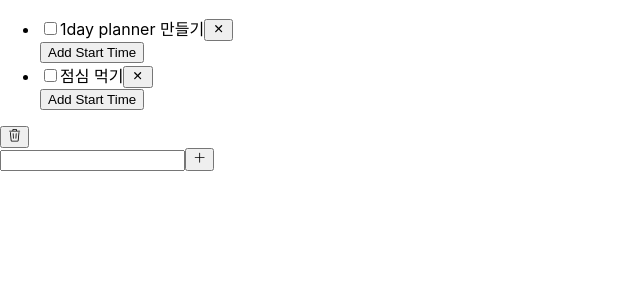
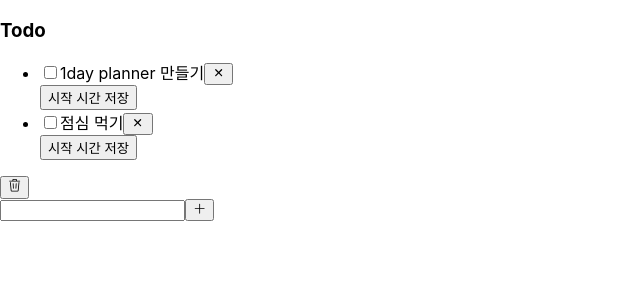
Before and after one commit to aan-sy/todo-list, a React (Create React App) app: page / in a window 1280 px wide. Shown: the top 300 px of the page, without its empty margins (0-640 px from the left). Built offline with nearby package versions, Linux system fonts and the light colour scheme.

Commit message:
Update: 목록 별 시작 시간 및 완료 시간 표시

```diff
--- a/src/components/Add/Add.jsx
+++ b/src/components/Add/Add.jsx
@@ -15,7 +15,9 @@ export default function Add({ onAdd }) {
     onAdd({
       id: uuidv4(),
       text: value,
-      status: 'todo'
+      status: 'todo',
+      startTime: '',
+      endTime: '',
     })
 
     setValue('');
--- a/src/components/Todo/Todo.jsx
+++ b/src/components/Todo/Todo.jsx
@@ -2,53 +2,49 @@ import React, { useState } from 'react';
 import { IoClose } from 'react-icons/io5';
 
 export default function Todo({ todo, onDelete, onUpdate }) {
-  const [checked, setChecked] = useState(false);
-  const [startTime, setStartTime] = useState('');
-  const [endTime, setEndTime] = useState('');
-  const { id, text, status } = todo;
+  const { id, text, status, startTime, endTime } = todo;
 
   const handleDelete = () => {onDelete(todo)}
 
   const handleChecked = (e) => {
     const status = e.target.checked ? 'completed' : 'todo';
-    onUpdate({...todo, status});
-    setChecked(checked => !checked);
-    e.target.checked && startTime !== '' && addEndTime();
+    if (startTime && e.target.checked) {
+      let endTime = checkTime();
+      onUpdate({...todo, status, endTime});
+    } else{
+      onUpdate({...todo, status});
+    }
   }
 
-  const addStartTime = () => {
+  const handleStartTime = () => {
     const startTime = checkTime();
-    setStartTime(startTime);
-  }
-
-  const addEndTime = () => {
-    const endTime = checkTime();
-    setEndTime(endTime);
-  }
-
-  const checkTime = () => {
-    const time = new Date();
-    let hours = time.getHours();
-    hours = hours < 10 ? `0${hours}` : hours;
-    let minutes = time.getMinutes();
-    minutes = minutes < 10 ? `0${minutes}` : minutes;
-    return `${hours} : ${minutes}`
+    onUpdate({...todo, startTime});
   }
 
   return (
     <li>
       <div>
-        <input id={id} type="checkbox" checked={checked} onChange={handleChecked} />
+        <input id={id} type="checkbox" checked={status === 'completed'} onChange={handleChecked} />
         <label htmlFor={id}>{text}</label>
-        <button onClick={handleDelete}>
-          <IoClose />
-        </button>
+        <button onClick={handleDelete}><IoClose /></button>
       </div>
       <div>
-        {startTime === '' && <button onClick={addStartTime}>Add Start Time</button>}
-        {startTime !== '' && <span>{`시작 시간: ${startTime}`}</span> }
-        {endTime !== '' && <span>{`완료 시간: ${endTime}`} </span>}
+        {!!startTime || <button onClick={handleStartTime}>시작 시간 저장</button>}
+        {!!startTime && <span>시작 시간 <strong>{`${startTime}`}</strong></span>}
+        {!!endTime && <span>완료 시간 <strong>{`${endTime}`}</strong></span>}
       </div>
     </li>
   );
 }
+
+function checkTime() {
+  const time = new Date();
+
+  let hour = time.getHours();
+  hour = hour < 10 ? `0${hour}` : hour;
+
+  let minutes = time.getMinutes();
+  minutes = minutes < 10 ? `0${minutes}` : minutes;
+
+  return `${hour} : ${minutes}`;
+}
--- a/src/components/TodoList/TodoList.jsx
+++ b/src/components/TodoList/TodoList.jsx
@@ -8,30 +8,39 @@ export default function TodoList() {
     {
       id : '123',
       text: '1day planner 만들기',
-      status: 'todo'
+      status: 'todo',
+      startTime: '',
+      endTime: ''
     },
     {
       id : '234',
       text: '점심 먹기',
-      status: 'todo'
+      status: 'todo',
+      startTime: '',
+      endTime: ''
     },
   ])
 
   const handleAddTodo = (newTodo) => {setTodos(todos => [...todos, newTodo]);}
   const handleDeleteTodo = (deleted) => {setTodos(todos => todos.filter(todo => todo.id !== deleted.id))}
   const handleUpdateTodo = (updated) => {setTodos(todos => todos.map(todo => todo.id === updated.id ? updated : todo))};
+
   const handleDeleteAll = () => {setTodos(todos => todos.filter(todo => todo.status === 'todo'))};
-
 
   return (
     <section>
+      <h3>Todo</h3>
       <ul>
-        {todos.map((todo) => <Todo key={todo.id} todo={todo} onDelete={handleDeleteTodo} onUpdate={handleUpdateTodo} />)}
+        {todos.map((todo) => (
+          <Todo
+            key={todo.id}
+            todo={todo}
+            onDelete={handleDeleteTodo}
+            onUpdate={handleUpdateTodo}
+          />))}
       </ul>
       <section>
-        <button onClick={handleDeleteAll}>
-          <GoTrash />
-        </button>
+        <button onClick={handleDeleteAll}><GoTrash /></button>
         <Add onAdd={handleAddTodo} />
       </section>
     </section>
```
